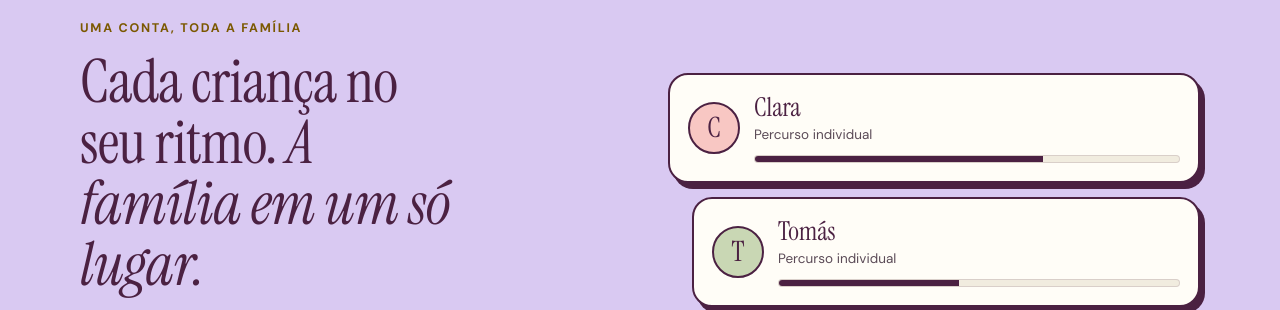
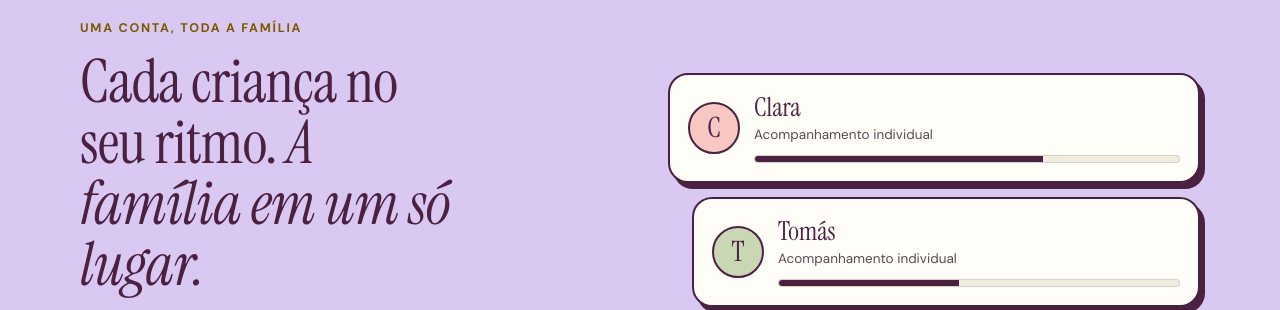
Before and after one commit to lauramilitaohs/Nortih, a plain HTML site: page index.html in a window 1280 px wide. Shown: the part 1580-1890 px from the top of the page. Drawn offline with Linux system fonts and the light colour scheme.

Commit message:
Remove a palavra 'Percurso' dos textos
Co-Authored-By: Claude Sonnet 5.5 <noreply@anthropic.com>
Claude-Session: https://claude.ai/code/session_018sZp4TyuAFu4h2WTHhJecZ

```diff
--- a/index.html
+++ b/index.html
@@ -255,8 +255,8 @@ footer .f{font:26px var(--serif);color:#fff}
     <a class="btn" href="#lista-de-espera">Garantir minha vaga →</a>
   </div>
   <div class="kids rv" aria-label="Prévia ilustrativa: perfis das crianças">
-    <div class="kid"><div class="av" style="background:var(--blush)">C</div><div style="flex:1"><b>Clara</b><span>Percurso individual</span><div class="bar"><i style="width:68%"></i></div></div></div>
-    <div class="kid"><div class="av" style="background:var(--sage)">T</div><div style="flex:1"><b>Tomás</b><span>Percurso individual</span><div class="bar"><i style="width:45%"></i></div></div></div>
+    <div class="kid"><div class="av" style="background:var(--blush)">C</div><div style="flex:1"><b>Clara</b><span>Acompanhamento individual</span><div class="bar"><i style="width:68%"></i></div></div></div>
+    <div class="kid"><div class="av" style="background:var(--sage)">T</div><div style="flex:1"><b>Tomás</b><span>Acompanhamento individual</span><div class="bar"><i style="width:45%"></i></div></div></div>
     <div class="joint"><svg width="26" height="26" viewBox="0 0 24 24" fill="none" stroke="#FFC857" stroke-width="2" stroke-linecap="round" stroke-linejoin="round"><path d="M3 11l9-8 9 8v9a1 1 0 0 1-1 1h-5v-6H9v6H4a1 1 0 0 1-1-1z"/></svg>Visão conjunta da família</div>
     <span class="preview-tag" style="justify-self:start">Prévia ilustrativa</span>
   </div>
```
